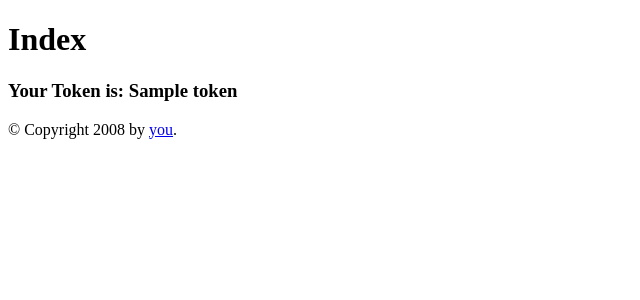
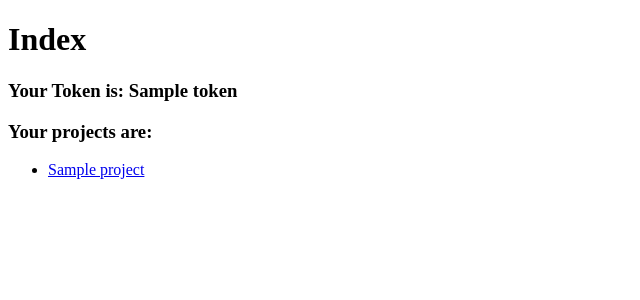
Before and after one commit to fifthaccess/webserver, a FastAPI app: template templates/index.j2 in a window 1280 px wide. Shown: the top 300 px of the page, without its empty margins (0-640 px from the left). Run offline with FastAPI, Linux system fonts and the light colour scheme; the template is opened without the code that fills it: most values are stand-ins (such as "Sample title", 1, 10 or a date in 2020).

Commit message:
formated output

```diff
--- a/main.py
+++ b/main.py
@@ -54,8 +54,8 @@ async def auth_google(request: Request):
 @app.get("/")
 async def index(request: Request, token=Cookie(default=None)):
     if token:
-        getProjects(token)
-        return templates.TemplateResponse(request=request, name="index.j2",context={"token": token})
+        projects = getProjects(token)
+        return templates.TemplateResponse(request=request, name="index.j2",context={"token": token,"projects": projects})
     else:
         url = getLoginUrl()
         return RedirectResponse(url=url)
@@ -68,7 +68,6 @@ def getProjects(token):
     gl.auth()
 
     projects = gl.projects.list(get_all=True)
-    print(projects)
     return projects
 
 
--- a/static/js/myscripts.js
+++ /dev/null
@@ -1,3 +0,0 @@
-function login(){
-    location.href = "https://gitserver.westeurope.cloudapp.azure.com/oauth/authorize?client_id=272bc9be7187170fc76cebf13f8c69e7d9f66113632b3f53a664e98c3ac31a1e&redirect_uri=http://appserver-fa.westeurope.cloudapp.azure.com:8080/redirect/&response_type=code&state=STATE&scope=api"
-}
--- a/templates/base.j2
+++ b/templates/base.j2
@@ -11,7 +11,7 @@
     <div id="content">{% block content %}{% endblock %}</div>
     <div id="footer">
         {% block footer %}
-        &copy; Copyright 2008 by <a href="http://domain.invalid/">you</a>.
+
         {% endblock %}
     </div>
 
--- a/templates/index.j2
+++ b/templates/index.j2
@@ -1,6 +1,6 @@
 {% extends "base.j2" %}
 
-{% block title %}Child{% endblock %}
+{% block title %}IndexPage{% endblock %}
 
 {% block head %}
 {{ super() }}
@@ -12,10 +12,14 @@
 {% endblock %}
 
 
-
 {% block content %}
 <h1>Index</h1>
 
 <h3>Your Token is: {{ token }}</h3>
-
+<h3>Your projects are:</h3>
+<ul>
+   {% for project in projects %}
+        <li><a href="{{ project.web_url }}">{{ project.path_with_namespace }}</a></li>
+    {% endfor %}
+</ul>
 {% endblock %}
```
